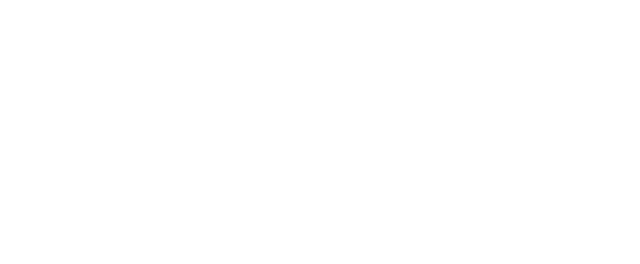
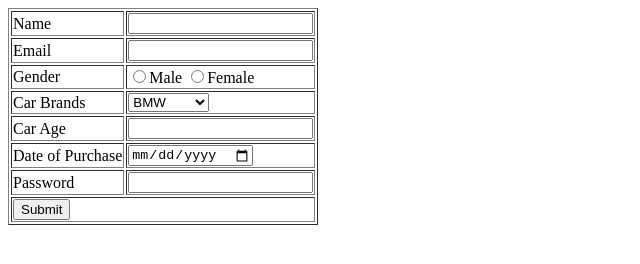
Before and after one commit to acciojob/car-insurance-form-Kirankumar0718, a website: page main.html in a window 1280 px wide. Shown: the whole page, without its empty margins (0-640 px from the left). Drawn offline with Linux system fonts and the light colour scheme.

Commit message:
created a submission

```diff
--- a/main.html
+++ b/main.html
@@ -7,8 +7,60 @@
 </head>
 
 <body>
-	<!-- the entire body must be written by student -->
-    <script type="text/javascript" src="./script.js">
+<form method="get">
+	<table border="1">
+		<tr>
+			<td>
+	<label for="name">Name</label></td>
+			<td>
+	<input type="text" id="name">
+			</td>
+			</tr>
+<tr>
+	<td><label for="email">Email</label></td>
+	<td>
+	<input type="email" id="email" required>
+	</td>
+</tr>
+		<tr>
+			<td>
+				<label>Gender</label>
+			</td>
+			<td>
+		<label><input type="radio" name="gender" value="Male" required>Male</label>
+	<label><input type="radio" name="gender" value="Female" required>Female</label>
+			</td></tr>
+		<tr>
+			<td>
+		<label for="carbrands">Car Brands</label></td>
+			<td>
+			<select name="Car Brands" id="carbrands">
+				<option value="BMW">BMW</option>
+				<option value="Audi">Audi</option>
+				<option value="Mercedez">Mercedez</option>
+			</select></td></tr>
+		<tr>
+			<td>
+				<label for="carage">Car Age</label></td>
+			<td>
+				<input type="number" id="carage" required></td></tr>
+		<tr>
+			<td>
+				<label for="dop">Date of Purchase</label>
+			</td>
+			<td>
+				<input type="date" id="dop" required></td></tr>
+		<tr>
+			<td>
+				<label for="paswrd">Password</label></td>
+			<td>
+				<input type="password" id="paswrd" required></td></tr>
+		<tr>
+			<td colspan="2" >
+				<button type="submit">Submit</button></td></tr>
+	</table>
+</form>
+	<script type="text/javascript" src="./script.js">
 </script>
 
 </body>
```
